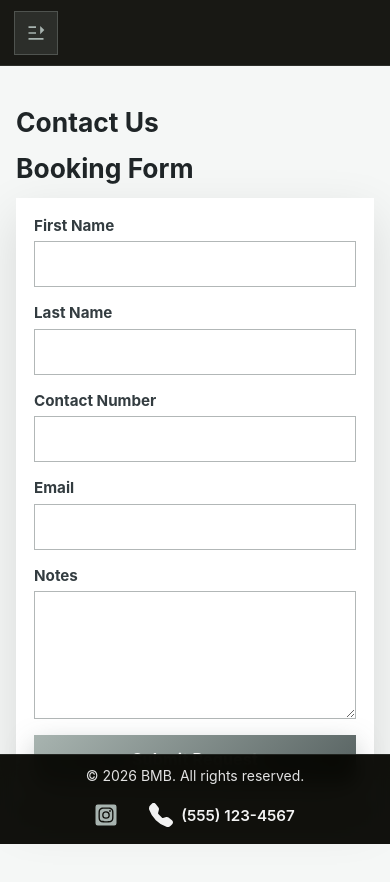
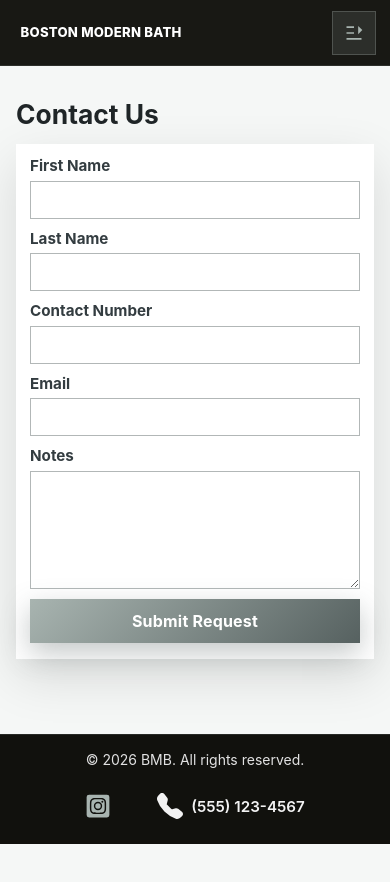
Before and after one commit to PavelRakhmanCU/bmb, a React (Create React App) app: page /contact in a window 390 px wide. Shown: the top 882 px of the page. Built offline with nearby package versions, Linux system fonts and the light colour scheme.

Commit message:
Added the following jsx components: gallery item, gallery. Added a clickable logo. Styled the new components.

```diff
--- a/public/index.html
+++ b/public/index.html
@@ -3,7 +3,7 @@
   <head>
     <meta charset="utf-8" />
     <link rel="icon" href="%PUBLIC_URL%/favicon.ico" />
-    <meta name="viewport" content="width=device-width, initial-scale=1" />
+    <meta name="viewport" content="width=device-width, initial-scale=1, viewport-fit=cover" />
     <meta name="theme-color" content="#000000" />
     <meta
       name="description"
--- a/src/App.css
+++ b/src/App.css
@@ -14,7 +14,8 @@
   --shadow: 0 1.125rem 3rem rgba(0, 0, 0, 0.12);
 
   --nav-h: 4.125rem;
-  --footer-h: 5rem;
+  /* Approx. fixed footer height incl. padding (safe-area added inside .footer on supporting devices) */
+  --footer-h: 5.75rem;
 }
 
 *,
@@ -49,6 +50,7 @@ button {
 .App {
   min-height: 100%;
   padding-top: var(--nav-h);
+  /* Reserve space for fixed footer (see --footer-h; footer padding includes safe-area insets) */
   padding-bottom: var(--footer-h);
 }
 
@@ -63,7 +65,12 @@ button {
   background: rgba(5, 5, 0, 0.95);
   border-top: 0.0625rem solid rgba(168, 180, 176, 0.15);
   backdrop-filter: blur(0.625rem);
-  padding: 0.75rem 1rem;
+  /* Inner padding + safe areas so content stays above home indicator / gesture bar */
+  padding-top: 0.875rem;
+  padding-bottom: calc(0.875rem + env(safe-area-inset-bottom, 0rem));
+  padding-left: calc(1rem + env(safe-area-inset-left, 0rem));
+  padding-right: calc(1rem + env(safe-area-inset-right, 0rem));
+  box-sizing: border-box;
 }
 
 .footer-inner {
@@ -74,6 +81,7 @@ button {
   align-items: center;
   justify-content: space-between;
   gap: 0.875rem 1.25rem;
+  min-height: 0;
 }
 
 .footer-copy {
@@ -161,32 +169,32 @@ button {
 
 .booking-form-container h1 {
   font-size: 1.75rem;
-  margin: 0 0 1rem;
+  margin: 0 0 0.875rem;
 }
 
 .booking-form-container .booking-form {
   background: var(--white);
   box-shadow: var(--shadow);
-  padding: 1.125rem;
+  padding: 1rem;
   width: 100%;
 }
 
 .booking-form-grid {
   display: grid;
   grid-template-columns: repeat(2, minmax(0, 1fr));
-  gap: 1rem;
-  margin-bottom: 1rem;
+  gap: 0.875rem;
+  margin-bottom: 0.875rem;
 }
 
 .booking-field {
   display: flex;
   flex-direction: column;
-  gap: 0.4rem;
+  gap: 0.35rem;
 }
 
 .booking-field-full {
   width: 100%;
-  margin-bottom: 1rem;
+  margin-bottom: 0.875rem;
 }
 
 .booking-field label {
@@ -201,7 +209,7 @@ button {
   background: #fff;
   border: 0.0625rem solid rgba(86, 97, 96, 0.45);
   color: var(--text);
-  padding: 0.75rem;
+  padding: 0.625rem 0.75rem;
   font-size: 1rem;
   font-family: inherit;
 }
@@ -215,7 +223,7 @@ button {
 
 .booking-field textarea {
   resize: vertical;
-  min-height: 8rem;
+  min-height: 7rem;
 }
 
 .field-error {
@@ -227,7 +235,7 @@ button {
 .booking-submit-btn {
   border: 0;
   cursor: pointer;
-  padding: 0.875rem 1.375rem;
+  padding: 0.75rem 1.25rem;
   background: linear-gradient(135deg, var(--clr1), var(--clr2));
   color: var(--white);
   font-weight: 700;
@@ -249,8 +257,15 @@ button {
     0 1rem 2.125rem rgba(86, 97, 96, 0.45);
 }
 
+.booking-form-actions {
+  display: flex;
+  flex-direction: column;
+  gap: 0.5rem;
+  margin-top: 0.25rem;
+}
+
 .booking-status {
-  margin: 0.875rem 0 0;
+  margin: 0;
   color: var(--clr3);
   font-size: 0.95rem;
 }
@@ -375,9 +390,34 @@ button {
   backdrop-filter: blur(0.625rem);
   display: flex;
   align-items: center;
-  justify-content: flex-end;
+  justify-content: flex-start;
+  gap: 0.75rem;
   padding: 0.625rem 0.875rem;
   border-bottom: 0.0625rem solid rgba(168, 180, 176, 0.15);
+}
+
+.navbar-logo {
+  color: var(--white);
+  font-weight: 800;
+  font-size: 1.02rem;
+  letter-spacing: 0.02rem;
+  text-transform: uppercase;
+  line-height: 1.15;
+  padding: 0.4rem 0.35rem;
+  border: 0.0625rem solid transparent;
+  transition: background 160ms ease, border-color 160ms ease, transform 160ms ease;
+  margin-right: auto;
+}
+
+.navbar-logo:hover {
+  background: rgba(168, 180, 176, 0.12);
+  border-color: rgba(168, 180, 176, 0.35);
+  transform: translateY(-0.0625rem);
+}
+
+.navbar-logo:focus-visible {
+  outline: none;
+  box-shadow: 0 0 0 0.1875rem rgba(168, 180, 176, 0.45);
 }
 
 .navbar ul {
@@ -518,41 +558,187 @@ button {
 
 .gallery-page .gallery-container {
   display: grid;
-  grid-template-columns: repeat(3, minmax(0, 1fr));
-  gap: 0.875rem;
-  min-height: 13.75rem;
+  grid-template-columns: repeat(auto-fit, minmax(18.5rem, 1fr));
+  gap: 1rem;
+}
+
+.gallery-item {
+  background: var(--white);
+  box-shadow: var(--shadow);
+  padding: 0.875rem;
+  display: flex;
+  flex-direction: column;
+  gap: 0.75rem;
+  transition: transform 180ms ease, box-shadow 180ms ease;
+}
+
+.gallery-item:hover {
+  transform: translateY(-0.125rem);
+  box-shadow: 0 1rem 2.25rem rgba(0, 0, 0, 0.16);
+}
+
+.gallery-item:focus-within {
+  box-shadow:
+    0 0 0 0.1875rem rgba(168, 180, 176, 0.45),
+    0 1rem 2.25rem rgba(0, 0, 0, 0.16);
+}
+
+.gallery-item-title {
+  margin: 0;
+  font-size: 1.25rem;
+  color: var(--clr3);
+}
+
+.gallery-item-images {
+  display: grid;
+  grid-template-columns: repeat(2, minmax(0, 1fr));
+  gap: 0.625rem;
+}
+
+.gallery-image-block {
+  margin: 0;
+  display: flex;
+  flex-direction: column;
+  gap: 0.375rem;
+}
+
+.gallery-image-block img {
+  width: 100%;
+  aspect-ratio: 4 / 3;
+  object-fit: cover;
+  display: block;
+  transition: transform 220ms ease, filter 220ms ease;
+}
+
+.gallery-item:hover .gallery-image-block img {
+  transform: scale(1.02);
+  filter: brightness(1.02);
+}
+
+.gallery-image-block figcaption {
+  margin: 0;
+  font-size: 0.8125rem;
+  font-weight: 700;
+  letter-spacing: 0.0125rem;
+  color: var(--clr2);
+  text-transform: uppercase;
+}
+
+.gallery-item-description {
+  margin: 0;
+  color: var(--muted);
+  font-size: 1rem;
+  line-height: 1.6;
 }
 
 /* Responsive: Gallery */
 @media (max-width: 56.25rem) {
   .gallery-page .gallery-container {
-    grid-template-columns: repeat(2, minmax(0, 1fr));
+    grid-template-columns: repeat(auto-fit, minmax(16.5rem, 1fr));
+  }
+}
+
+@media (max-width: 37.5rem) {
+  .gallery-item-images {
+    grid-template-columns: 1fr;
   }
 }
 
 /* Responsive: Mobile */
 @media (max-width: 48rem) {
   :root {
-    --footer-h: 7rem;
+    /* Stacked footer + safe-area padding — reserve enough scroll space above the bar */
+    --footer-h: 12rem;
+  }
+
+  html {
+    /* Keeps focused inputs / submit above fixed footer when browser scrolls */
+    scroll-padding-bottom: calc(var(--footer-h) + 1rem);
+  }
+
+  /* Tighter page + form spacing on small screens */
+  .contact-us-page {
+    padding: 2rem 1rem calc(3.25rem + env(safe-area-inset-bottom, 0rem));
+  }
+
+  .booking-form-container h1 {
+    margin: 0 0 0.625rem;
+    font-size: 1.5rem;
+  }
+
+  .booking-form-container .booking-form {
+    padding: 0.75rem 0.875rem 1rem;
+  }
+
+  .booking-form-grid {
+    gap: 0.625rem;
+    margin-bottom: 0.625rem;
+  }
+
+  .booking-field-full {
+    margin-bottom: 0.625rem;
+  }
+
+  .booking-field input,
+  .booking-field textarea {
+    padding: 0.5rem 0.625rem;
+  }
+
+  .booking-field textarea {
+    min-height: 5.5rem;
+  }
+
+  .booking-form-actions {
+    margin-top: 0;
+    gap: 0.4rem;
+  }
+
+  .footer {
+    padding-top: 1rem;
+    padding-bottom: calc(1rem + env(safe-area-inset-bottom, 0rem));
+    padding-left: calc(1.125rem + env(safe-area-inset-left, 0rem));
+    padding-right: calc(1.125rem + env(safe-area-inset-right, 0rem));
   }
 
   .footer-inner {
     flex-direction: column;
     justify-content: center;
     text-align: center;
+    gap: 1rem;
+    row-gap: 1rem;
   }
 
   .footer-actions {
     justify-content: center;
     flex-wrap: wrap;
+    gap: 1.5rem;
+  }
+
+  .footer-icon-link,
+  .footer-phone-link {
+    padding: 0.5rem 0.625rem;
+  }
+
+  .footer-icon {
+    width: 1.625rem;
+    height: 1.625rem;
   }
 
   .toggle-switch {
     display: inline-flex;
-    margin-right: auto; /* place on the left */
+    margin-right: 0;
     margin-left: 0;
     position: relative;
     z-index: 10003; /* above full-screen drawer */
+  }
+
+  .navbar-logo {
+    position: relative;
+    z-index: 10003;
+    margin-right: auto;
+    font-size: 0.82rem;
+    letter-spacing: 0.015rem;
+    padding: 0.45rem 0.35rem;
   }
 
   .navbar {
--- a/src/components/BookingForm.jsx
+++ b/src/components/BookingForm.jsx
@@ -83,7 +83,6 @@ const BookingForm = () => {
 
   return (
     <div className="booking-form-container">
-      <h1>Booking Form</h1>
       <form className="booking-form" onSubmit={handleSubmit} noValidate>
         <div className="booking-form-grid">
           <div className="booking-field">
@@ -205,11 +204,13 @@ const BookingForm = () => {
           ) : null}
         </div>
 
-        <button type="submit" className="booking-submit-btn">
-          Submit Request
-        </button>
+        <div className="booking-form-actions">
+          <button type="submit" className="booking-submit-btn">
+            Submit Request
+          </button>
 
-        {status ? <p className="booking-status">{status}</p> : null}
+          {status ? <p className="booking-status">{status}</p> : null}
+        </div>
       </form>
     </div>
   );
--- /dev/null
+++ b/src/components/GalleryItem.jsx
@@ -0,0 +1,25 @@
+import React from "react";
+
+const GalleryItem = ({ title, beforeImage, afterImage, description }) => {
+  return (
+    <article className="gallery-item">
+      <h2 className="gallery-item-title">{title}</h2>
+
+      <div className="gallery-item-images">
+        <figure className="gallery-image-block">
+          <img src={beforeImage} alt={`${title} before renovation`} loading="lazy" />
+          <figcaption>Before</figcaption>
+        </figure>
+
+        <figure className="gallery-image-block">
+          <img src={afterImage} alt={`${title} after renovation`} loading="lazy" />
+          <figcaption>After</figcaption>
+        </figure>
+      </div>
+
+      <p className="gallery-item-description">{description}</p>
+    </article>
+  );
+};
+
+export default GalleryItem;
--- a/src/components/NavBar.jsx
+++ b/src/components/NavBar.jsx
@@ -1,4 +1,5 @@
-import React, {useContext} from "react";
+import React, { useContext, useEffect } from "react";
+import { Link, useLocation } from "react-router-dom";
 import { FaHome } from "react-icons/fa";
 import { MdEmail } from "react-icons/md";
 import { FaRegImages } from "react-icons/fa6";
@@ -6,24 +7,37 @@ import { FaInfo } from "react-icons/fa";
 import { GlobalContext } from "../context/GlobalContext";
 import NavLink from "./NavLink";
 import ToggleSwitch from "./ToggleSwitch";
-const NavBar =()=>{
-    const {activator}= useContext(GlobalContext);
-    const Links=[
-    {route:"/", name:"Home", icon:<FaHome />},
-    {route:"/about", name:"About Us", icon:<FaInfo/>},
-    {route:"/contact", name:"Contact Us", icon:<MdEmail/>},
-    {route:"/gallery", name:"Gallery", icon:<FaRegImages/>}
-    ]
-    return(
-        <div className={`navbar ${activator ? 'active': ''}`}>
-<ToggleSwitch/>
-<ul>
-    {Links.map((link,index)=>{
-        return <li key={index} style={{"--i":index}}><NavLink route={link.route} name={link.name} icon={link.icon}></NavLink></li>
-    })}
-</ul>
 
-        </div>
-    )
-}
+const NavBar = () => {
+  const { activator, setActivator } = useContext(GlobalContext);
+  const location = useLocation();
+
+  const Links = [
+    { route: "/", name: "Home", icon: <FaHome /> },
+    { route: "/about", name: "About Us", icon: <FaInfo /> },
+    { route: "/contact", name: "Contact Us", icon: <MdEmail /> },
+    { route: "/gallery", name: "Gallery", icon: <FaRegImages /> },
+  ];
+
+  useEffect(() => {
+    setActivator(false);
+  }, [location.pathname, setActivator]);
+
+  return (
+    <div className={`navbar ${activator ? "active" : ""}`}>
+      <Link to="/" className="navbar-logo" aria-label="Go to home page">
+        Boston Modern Bath
+      </Link>
+      <ToggleSwitch />
+      <ul>
+        {Links.map((link, index) => (
+          <li key={link.route} style={{ "--i": index }}>
+            <NavLink route={link.route} name={link.name} icon={link.icon} />
+          </li>
+        ))}
+      </ul>
+    </div>
+  );
+};
+
 export default NavBar;
--- a/src/components/NavLink.jsx
+++ b/src/components/NavLink.jsx
@@ -1,14 +1,20 @@
-import React from "react";
+import React, { useContext } from "react";
 import { Link } from "react-router-dom";
+import { GlobalContext } from "../context/GlobalContext";
 
-const NavLink = ({route, name, icon})=>{
-    return(
-        <Link to ={route} className="navlink">
-<i className="navlink-icon">{icon}</i>
-<span className="navlink-name">{name}</span>
+const NavLink = ({ route, name, icon }) => {
+  const { setActivator } = useContext(GlobalContext);
 
-        </Link>
-    )
-}
+  return (
+    <Link
+      to={route}
+      className="navlink"
+      onClick={() => setActivator(false)}
+    >
+      <i className="navlink-icon">{icon}</i>
+      <span className="navlink-name">{name}</span>
+    </Link>
+  );
+};
 
 export default NavLink;
--- a/src/context/GlobalContext.jsx
+++ b/src/context/GlobalContext.jsx
@@ -1,5 +1,4 @@
 import { createContext, useState } from "react";
-import { FaDeaf } from "react-icons/fa";
 
 export const GlobalContext = createContext();
 
--- a/src/pages/Gallery.jsx
+++ b/src/pages/Gallery.jsx
@@ -1,11 +1,54 @@
 import React from "react";
+import GalleryItem from "../components/GalleryItem";
+const Gallery = () => {
+  const galleryData = [
+    {
+      title: "Modern Marble Oasis",
+      beforeImage: "https://images.pexels.com/photos/15894741/pexels-photo-15894741.jpeg",
+      afterImage: "https://images.pexels.com/photos/32998547/pexels-photo-32998547.jpeg",
+      description:
+        "Transforming a dated bathroom into a luxurious marble oasis. We added sleek marble countertops, a statement shower, and minimalist decor for a spa-like vibe",
+    },
+    {
+      title: "Rustic Chic Revival",
+      beforeImage: "https://images.pexels.com/photos/5718906/pexels-photo-5718906.jpeg",
+      afterImage: "https://images.pexels.com/photos/34620428/pexels-photo-34620428.jpeg",
+      description:
+        "Breathing new life into a classic bathroom with rustic charm. Wood accents, earthy tones, and a vintage-inspired vanity create a cozy retreat.",
+    },
+    {
+      title: "Sleek Urban Escape",
+      beforeImage: "https://images.pexels.com/photos/5357023/pexels-photo-5357023.jpeg",
+      afterImage: "https://images.pexels.com/photos/35493890/pexels-photo-35493890.jpeg",
+      description:
+        "Urban meets modern in this sleek bathroom renovation. Crisp lines, gray tones, and ample lighting create a fresh, city-inspired space.",
+    },
+    {
+      title: "Nature Inspired Heaven",
+      beforeImage: "https://images.pexels.com/photos/36476873/pexels-photo-36476873.jpeg",
+      afterImage: "https://images.pexels.com/photos/22330617/pexels-photo-22330617.jpeg",
+      description:
+        "Escaping to nature without leaving home. We brought the outdoors in with earthy tones, natural textures, and a stunning shower feature wall.",
+    },
+  ];
 
-const Gallery =()=>{
-    return(
-        <div className="gallery-page">
-            <h1>Gallery</h1>
-            <div className="gallery-container"></div>
-        </div>
-    )
-}
+  return (
+    <div className="gallery-page">
+      <h1>Gallery</h1>
+
+      <div className="gallery-container">
+        {galleryData.map((project) => (
+          <GalleryItem
+            key={project.title}
+            title={project.title}
+            beforeImage={project.beforeImage}
+            afterImage={project.afterImage}
+            description={project.description}
+          />
+        ))}
+      </div>
+    </div>
+  );
+};
+
 export default Gallery;
```
